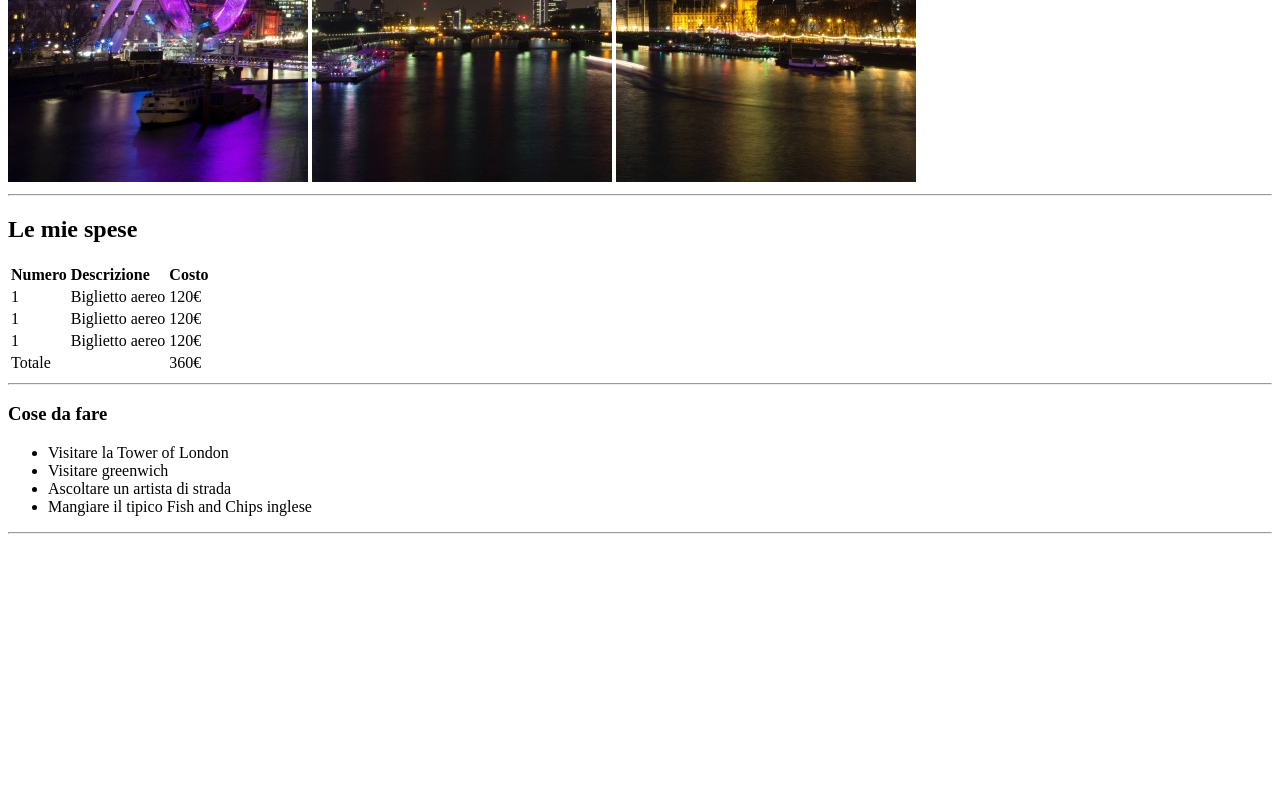
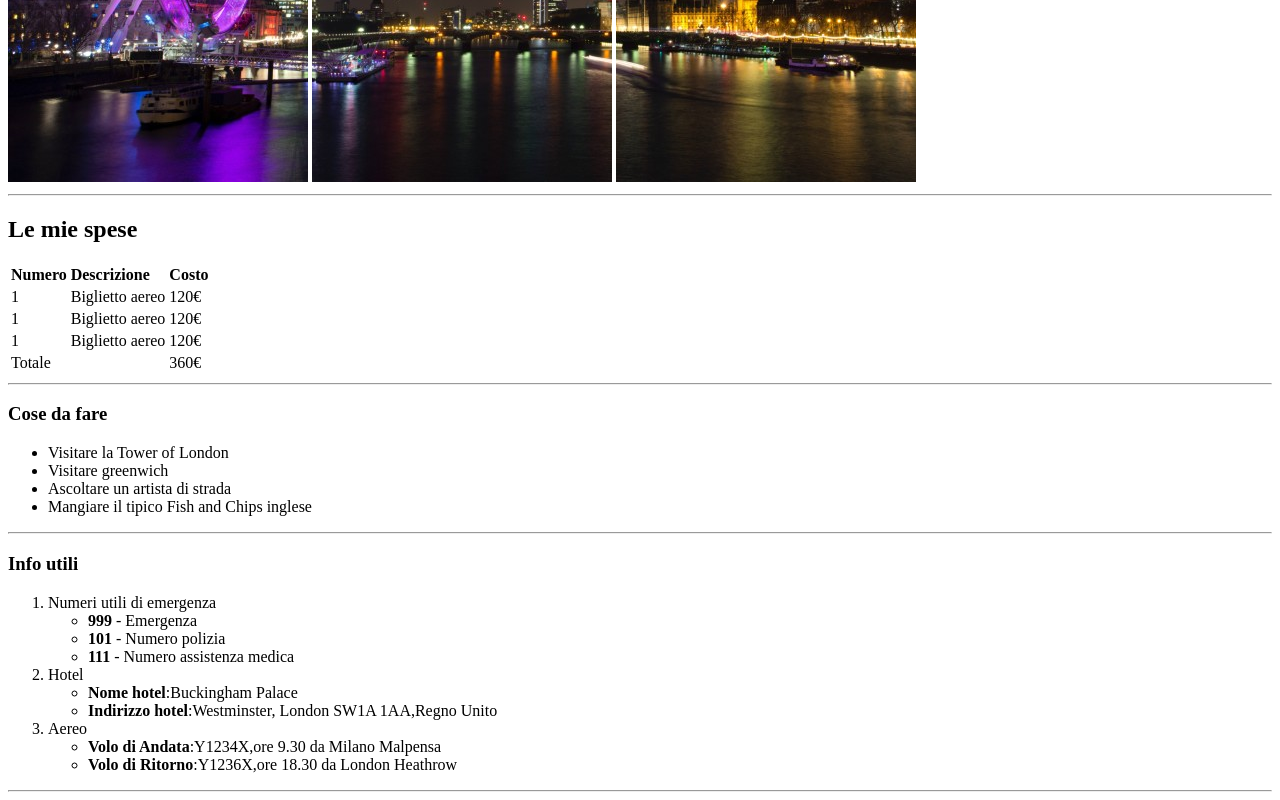
Before and after one commit to Rorins/html-london-trip, a plain HTML site: page html-london-trip/index.html in a window 1280 px wide. Shown: the part 498-1298 px from the top of the page. Before the commit the page ends 1040 px from the top, so only its background shows below. Drawn offline with Linux system fonts and the light colour scheme.

Commit message:
Added Info Section

```diff
--- a/html-london-trip/index.html
+++ b/html-london-trip/index.html
@@ -74,5 +74,43 @@
     </section>
 
     <hr />
+
+    <!--Info-->
+    <section>
+      <h3>Info utili</h3>
+
+      <ol>
+        <!--Numeri emergenza-->
+        <li>Numeri utili di emergenza</li>
+        <ul>
+          <li><strong>999</strong> - Emergenza</li>
+          <li><strong>101</strong> - Numero polizia</li>
+          <li><strong>111</strong> - Numero assistenza medica</li>
+        </ul>
+
+        <!--Hotel-->
+        <li>Hotel</li>
+        <ul>
+          <li><strong>Nome hotel</strong>:Buckingham Palace</li>
+          <li>
+            <strong>Indirizzo hotel</strong>:Westminster, London SW1A 1AA,Regno
+            Unito
+          </li>
+        </ul>
+
+        <!--Aereo-->
+        <li>Aereo</li>
+        <ul>
+          <li>
+            <strong>Volo di Andata</strong>:Y1234X,ore 9.30 da Milano Malpensa
+          </li>
+          <li>
+            <strong>Volo di Ritorno</strong>:Y1236X,ore 18.30 da London Heathrow
+          </li>
+        </ul>
+      </ol>
+    </section>
+
+    <hr />
   </body>
 </html>
```
